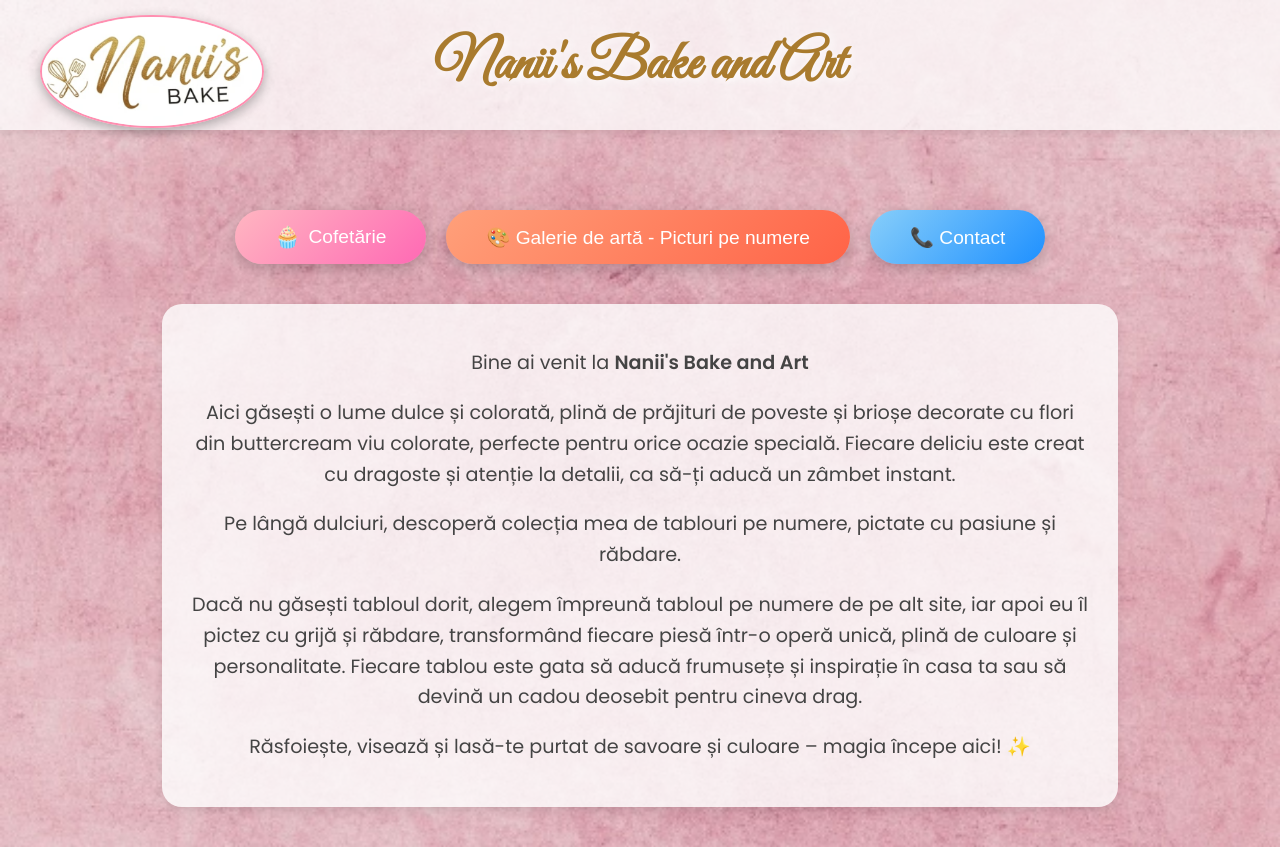
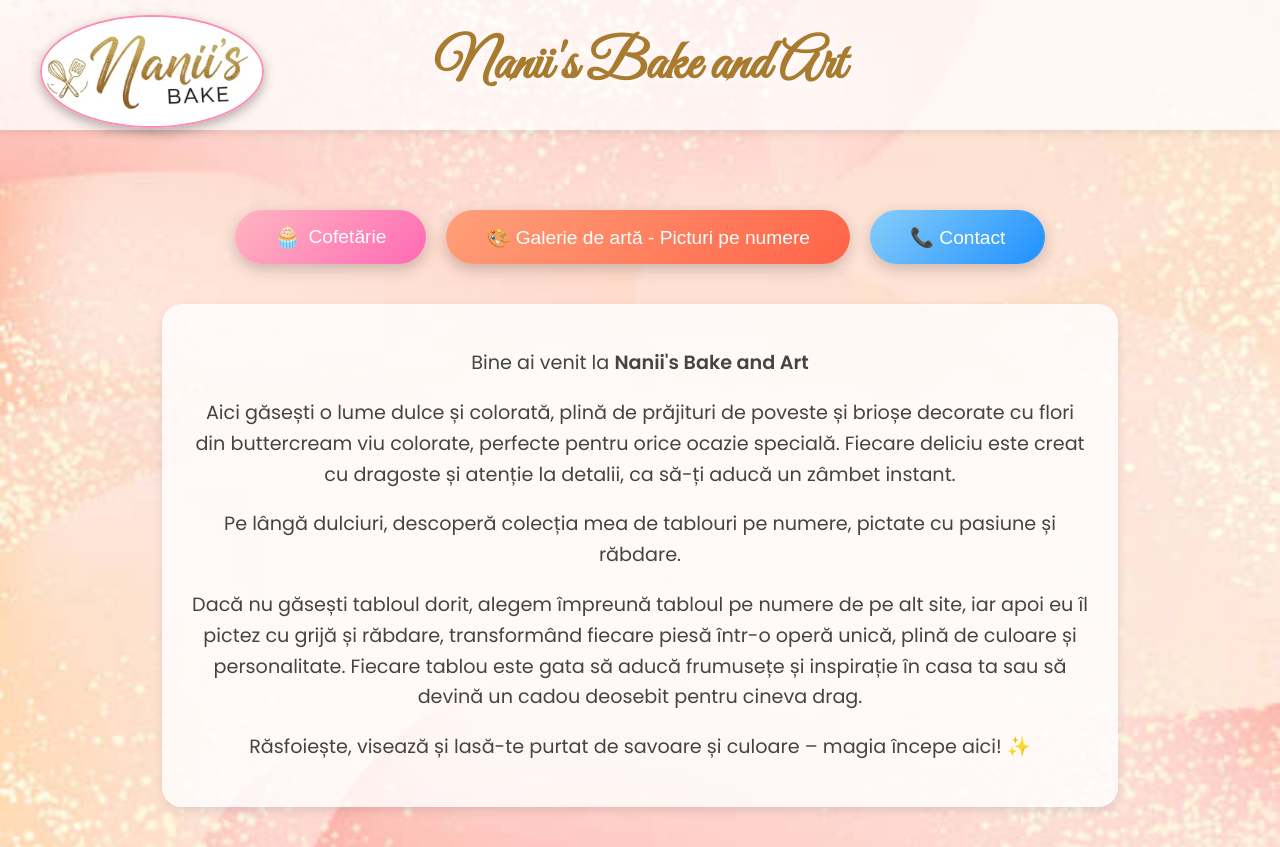
Before and after one commit to MonicaBaltes/SiteBake, a Flask app: page / in a window 1280 px wide. Run offline with Flask 3, Linux system fonts and the light colour scheme.

Commit message:
fundal diferit

```diff
--- a/static/css/style.css
+++ b/static/css/style.css
@@ -3,7 +3,7 @@ body {
     font-family: 'Poppins', sans-serif;
     margin: 0;
     padding: 0;
-    background-image: url('/static/images/fundalRozz.jpg');
+    background-image: url('/static/images/fundalDeschis.jpg');
     background-size: cover;
     background-position: center;
     background-attachment: fixed;
--- a/templates/index.html
+++ b/templates/index.html
@@ -13,6 +13,7 @@
     <img src="{{ url_for('static', filename='images/logo.jpeg') }}" alt="Logo" class="logo">
     <h1 class="site-title">Nanii's Bake and Art</h1>
   </header>
+
 
   <!-- SECȚIUNE PRINCIPALĂ -->
   <main>
@@ -33,14 +34,14 @@
             Fiecare deliciu este creat cu dragoste și atenție la detalii, ca să-ți aducă un zâmbet instant.
         </p>
         <p>
-        Pe lângă dulciuri, descoperă colecția mea de tablouri pe numere, pictate cu pasiune și răbdare.
+            Pe lângă dulciuri, descoperă colecția mea de tablouri pe numere, pictate cu pasiune și răbdare.
         </p>
         <p>
-        Dacă nu găsești tabloul dorit, alegem împreună tabloul pe numere de pe alt site, iar apoi eu îl pictez cu grijă și răbdare, transformând fiecare piesă într-o operă unică, plină de culoare și personalitate.
-        Fiecare tablou este gata să aducă frumusețe și inspirație în casa ta sau să devină un cadou deosebit pentru cineva drag.
+             Dacă nu găsești tabloul dorit, alegem împreună tabloul pe numere de pe alt site, iar apoi eu îl pictez cu grijă și răbdare, transformând fiecare piesă într-o operă unică, plină de culoare și personalitate.
+            Fiecare tablou este gata să aducă frumusețe și inspirație în casa ta sau să devină un cadou deosebit pentru cineva drag.
         </p>
         <p>
-        Răsfoiește, visează și lasă-te purtat de savoare și culoare – magia începe aici! ✨
+             Răsfoiește, visează și lasă-te purtat de savoare și culoare – magia începe aici! ✨
         </p>
 
     </div>
@@ -76,7 +77,7 @@
   <div id="contactModal" class="modal">
     <div class="contact-content">
       <span class="close">&times;</span>
-      <h2>Contactează-ne</h2>
+      <h2>Contactează-mă</h2>
       <p>Email: <a href="mailto:monica.baltes@yahoo.com">monica.baltes@yahoo.com</a></p>
       <p>Telefon: 0751 409 520</p>
       <p>Adresă: Ocna Sibiului, Sibiu</p>
```
Also changed, not shown: static/images/fundalDeschis.jpg (added).
